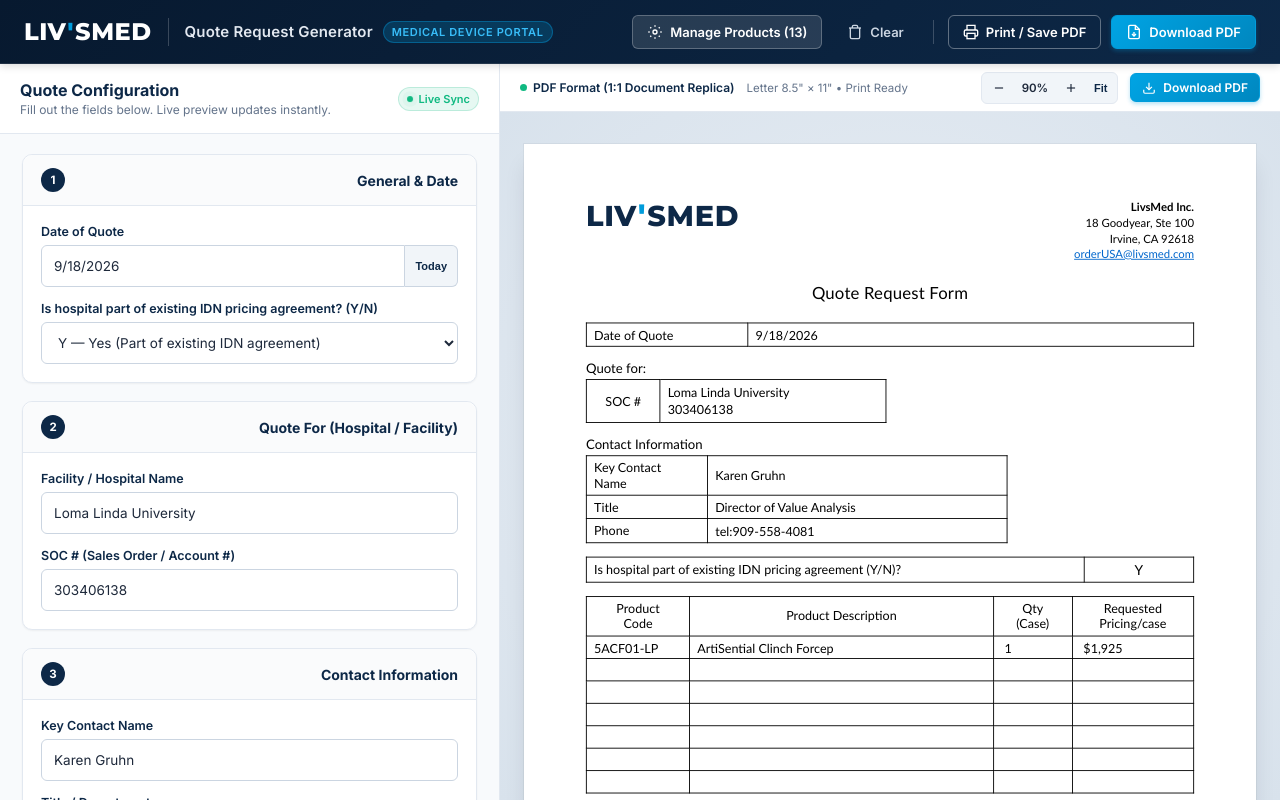
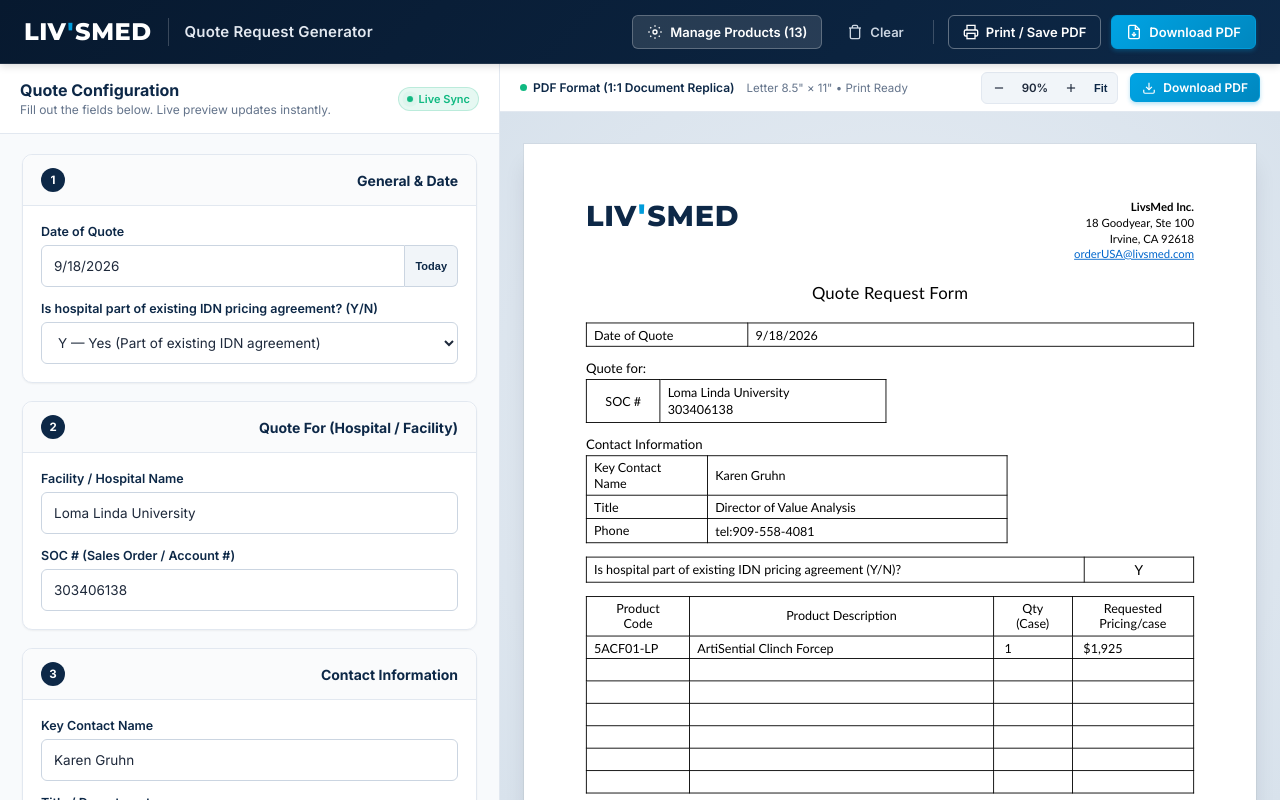
Before and after one commit to youngjk9-yz/Livsmed, a website built with Vite: page index.html in a window 1280 px wide. Built offline with nearby package versions, Linux system fonts and the light colour scheme.

Commit message:
Remove Medical Device Portal badge from top nav

```diff
--- a/index.html
+++ b/index.html
@@ -20,7 +20,6 @@
           <div class="nav-brand-divider"></div>
           <div class="nav-title-group">
             <h1 class="nav-title">Quote Request Generator</h1>
-            <span class="nav-badge">Medical Device Portal</span>
           </div>
         </div>
 
```
